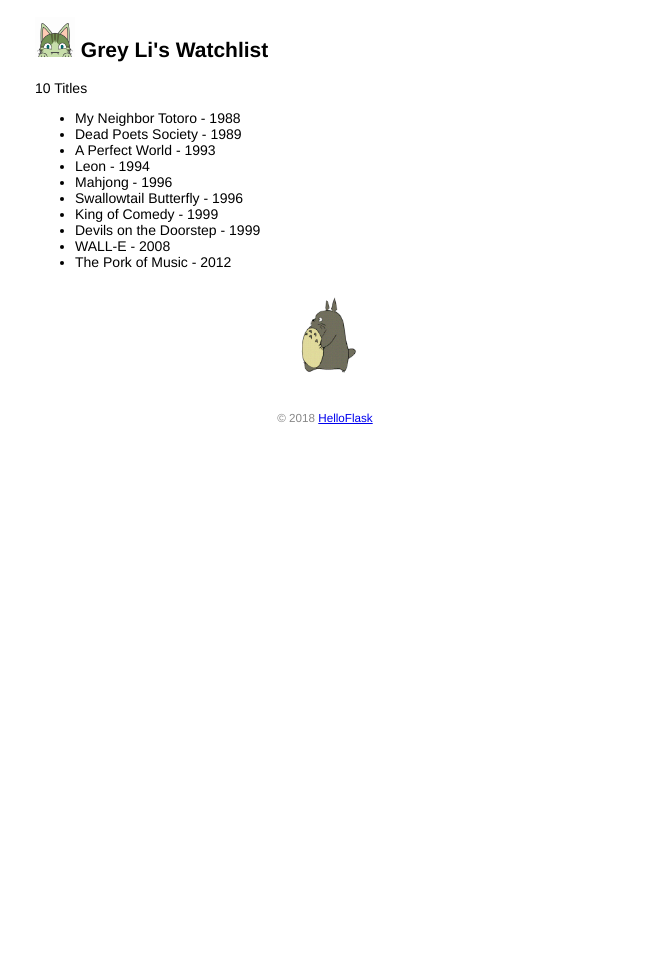
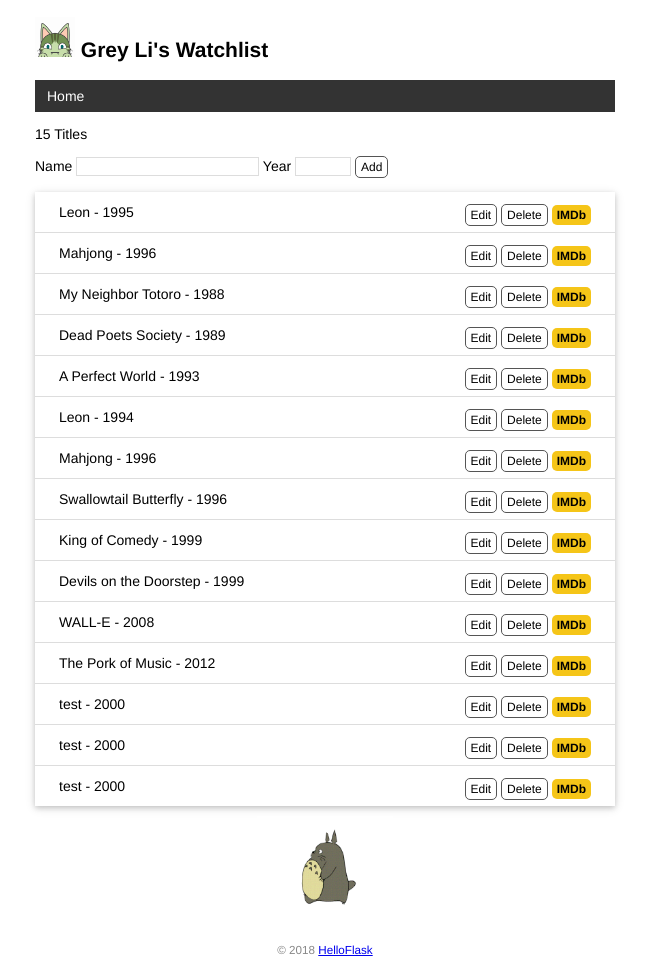
Before and after one commit to guohuanyang/watchlist, a Flask app: page / in a window 1280 px wide. Shown: the whole page, without its empty margins (315-964 px from the left). Before the commit the page ends 424 px from the top, so only its background shows below. Run offline with Flask 2, Linux system fonts and the light colour scheme; data comes from the database, SQL or seed files in the repository; both versions use the stored data as it was after the commit.

Commit message:
Create, edit and delete item by form

```diff
--- a/flask_app.py
+++ b/flask_app.py
@@ -9,9 +9,11 @@
 # -------------------------------------------------------------------------------
 import os
 import sys
+import click
 
 from flask import Flask, render_template
-from flask import escape, url_for
+from flask import escape
+from flask import request, url_for, redirect, flash
 from flask_sqlalchemy import SQLAlchemy
 
 WIN = sys.platform.startswith('win')
@@ -23,22 +25,9 @@ else:  # 否则使用四个斜线
 app = Flask(__name__)
 app.config['SQLALCHEMY_DATABASE_URI'] = prefix + os.path.join(app.root_path, 'data.db')
 app.config['SQLALCHEMY_TRACK_MODIFICATIONS'] = False  # 关闭对模型修改的监控
+app.config['SECRET_KEY'] = 'dev'
 
 db = SQLAlchemy(app)
-
-tmp_name = 'Grey Li'
-movies = [
-    {'title': 'My Neighbor Totoro', 'year': '1988'},
-    {'title': 'Dead Poets Society', 'year': '1989'},
-    {'title': 'A Perfect World', 'year': '1993'},
-    {'title': 'Leon', 'year': '1994'},
-    {'title': 'Mahjong', 'year': '1996'},
-    {'title': 'Swallowtail Butterfly', 'year': '1996'},
-    {'title': 'King of Comedy', 'year': '1999'},
-    {'title': 'Devils on the Doorstep', 'year': '1999'},
-    {'title': 'WALL-E', 'year': '2008'},
-    {'title': 'The Pork of Music', 'year': '2012'},
-]
 
 
 class User(db.Model):
@@ -52,9 +41,21 @@ class Movie(db.Model):
     year = db.Column(db.String(4))
 
 
-@app.route('/')
+@app.route('/', methods=['GET', 'POST'])
 def index():
-    return render_template('index.html', name=tmp_name, movies=movies)
+    if request.method == "POST":
+        title = request.form.get('title')
+        year = request.form.get('year')
+        if not title or not year or len(year)>4 or len(title)>60:
+            flash('Invalid input.')  # 显示错误提示
+            return redirect(url_for('index'))  # 重定向回主页
+        movie = Movie(title=title, year=year)
+        db.session.add(movie)
+        db.session.commit()
+        flash('Item created.')
+        return redirect(url_for('index'))
+    movies = Movie.query.all()
+    return render_template('index.html', movies=movies)
 
 
 @app.route('/user/<name>')
@@ -70,3 +71,82 @@ def test_url_for():
     print(url_for('user_page', name='chenjiani'))
     print(url_for('test_url_for', name=1))
     return 'test page'
+
+
+@app.cli.command()  # 注册为命令
+@click.option('--drop', is_flag=True, help='create after drop')
+def initdb(drop):
+    """
+    initialize the database.
+    """
+    if drop:
+        db.drop_all()
+    db.create_all()
+    click.echo("initialized the database.")
+
+
+@app.cli.command()
+def forge():
+    """Generate fake data."""
+    db.create_all()
+
+    # 全局的两个变量移动到这个函数内
+    name = 'Grey Li'
+    movies = [
+        {'title': 'My Neighbor Totoro', 'year': '1988'},
+        {'title': 'Dead Poets Society', 'year': '1989'},
+        {'title': 'A Perfect World', 'year': '1993'},
+        {'title': 'Leon', 'year': '1994'},
+        {'title': 'Mahjong', 'year': '1996'},
+        {'title': 'Swallowtail Butterfly', 'year': '1996'},
+        {'title': 'King of Comedy', 'year': '1999'},
+        {'title': 'Devils on the Doorstep', 'year': '1999'},
+        {'title': 'WALL-E', 'year': '2008'},
+        {'title': 'The Pork of Music', 'year': '2012'},
+    ]
+
+    user = User(name=name)
+    db.session.add(user)
+    for m in movies:
+        movie = Movie(title=m['title'], year=m['year'])
+        db.session.add(movie)
+
+    db.session.commit()
+    click.echo('Done.')
+
+
+@app.errorhandler(404)
+def page_not_found(e):
+    return render_template('404.html'), 404
+
+
+@app.context_processor
+def inject_user():
+    user = User.query.first()
+    return dict(user=user)
+
+
+@app.route('/movie/edit/<int:movie_id>', methods=['GET', 'POST'])
+def edit(movie_id):
+    movie = Movie.query.get_or_404(movie_id)
+    if request.method == 'POST':
+        title = request.form.get('title')
+        year = request.form.get('year')
+        if not title or not year or len(year)>4 or len(title)>60:
+            flash('Invalid input.')  # 显示错误提示
+            return redirect(url_for('index'))  # 重定向回主页
+        movie.title = title
+        movie.year = year
+        db.session.commit()
+        flash('Item updated.')
+        return redirect(url_for('index'))  # 重定向回主页
+    return render_template('edit.html', movie=movie)
+
+
+@app.route('/movie/delete/<int:movie_id>', methods=['POST'])
+def delete(movie_id):
+    movie = Movie.query.get_or_404(movie_id)
+    db.session.delete(movie)
+    db.session.commit()
+    flash('Item deleted')
+    return redirect(url_for('index'))
--- a/static/css/style.css
+++ b/static/css/style.css
@@ -46,3 +46,83 @@ footer {
     margin: 0 auto;
     height: 100px;
 }
+nav ul {
+    list-style-type: none;
+    margin: 0;
+    padding: 0;
+    overflow: hidden;
+    background-color: #333;
+}
+
+nav li {
+    float: left;
+}
+
+nav li a {
+    display: block;
+    color: white;
+    text-align: center;
+    padding: 8px 12px;
+    text-decoration: none;
+}
+
+nav li a:hover {
+    background-color: #111;
+}
+.float-right {
+    float: right;
+}
+
+.imdb {
+    font-size: 12px;
+    font-weight: bold;
+    color: black;
+    text-decoration: none;
+    background: #F5C518;
+    border-radius: 5px;
+    padding: 3px 5px;
+}
+/* 覆盖某些浏览器对 input 元素定义的字体 */
+input[type=submit] {
+    font-family: inherit;
+}
+
+input[type=text] {
+    border: 1px solid #ddd;
+}
+
+input[name=year] {
+    width: 50px;
+}
+
+.btn {
+    font-size: 12px;
+    padding: 3px 5px;
+    text-decoration: none;
+    cursor: pointer;
+    background-color: white;
+    color: black;
+    border: 1px solid #555555;
+    border-radius: 5px;
+}
+
+.btn:hover {
+    text-decoration: none;
+    background-color: black;
+    color: white;
+    border: 1px solid black;
+}
+.alert {
+    position: relative;
+    padding: 7px;
+    margin: 7px 0;
+    border: 1px solid transparent;
+    color: #004085;
+    background-color: #cce5ff;
+    border-color: #b8daff;
+    border-radius: 5px;
+}
+
+.inline-form {
+    display: inline;
+}
--- /dev/null
+++ b/templates/base.html
@@ -0,0 +1,31 @@
+<!DOCTYPE html>
+<html lang="en">
+<head>
+    {% block head %}
+    <meta charset="utf-8">
+    <meta name="viewport" content="width=device-width, initial-scale=1.0">
+    <title>{{ user.name }}'s Watchlist</title>
+    <link rel="icon" href="{{ url_for('static', filename='favicon.ico') }}">
+    <link rel="stylesheet" href="{{ url_for('static', filename='css/style.css') }}" type="text/css">
+    {% endblock %}
+</head>
+<body>
+    <!-- 插入到页面标题上方 -->
+    {% for message in get_flashed_messages() %}
+        <div class="alert">{{ message }}</div>
+    {% endfor %}
+    <h2>
+        <img alt="Avatar" class="avatar" src="{{ url_for('static', filename='images/avatar.png') }}">
+        {{ user.name }}'s Watchlist
+    </h2>
+    <nav>
+        <ul>
+            <li><a href="{{ url_for('index') }}">Home</a></li>
+        </ul>
+    </nav>
+    {% block content %}{% endblock %}
+    <footer>
+        <small>&copy; 2018 <a href="http://helloflask.com/tutorial">HelloFlask</a></small>
+    </footer>
+</body>
+</html>
--- a/templates/index.html
+++ b/templates/index.html
@@ -1,26 +1,24 @@
-<!DOCTYPE html>
-<html lang="en">
-<head>
-    <meta charset="utf-8">
-    <link rel="icon" href="{{ url_for('static', filename='favicon.ico') }}">
-    <link rel="stylesheet" href="{{ url_for('static', filename='css/style.css') }}" type="text/css">
-    <title>{{ name }}'s Watchlist</title>
-</head>
-<body>
-    <h2>
-        <img alt="Avatar" class="avatar" src="{{ url_for('static', filename='images/avatar.png') }}">
-        {{ name }}'s Watchlist
-    </h2>
-    {# 使用 length 过滤器获取 movies 变量的长度 #}
-    <p>{{ movies|length }} Titles</p>
-    <ul>
-        {% for movie in movies %}  {# 迭代 movies 变量 #}
-        <li>{{ movie.title }} - {{ movie.year }}</li>  {# 等同于 movie['title'] #}
-        {% endfor %}  {# 使用 endfor 标签结束 for 语句 #}
-    </ul>
-    <img alt="Walking Totoro" class="totoro" src="{{ url_for('static', filename='images/totoro.gif') }}">
-    <footer>
-        <small>&copy; 2018 <a href="http://helloflask.com/tutorial">HelloFlask</a></small>
-    </footer>
-</body>
-</html>
+{% extends 'base.html' %}
+
+{% block content %}
+<p>{{ movies|length }} Titles</p>
+<form method="post">
+    Name <input type="text" name="title" autocomplete="off" required>
+    Year <input type="text" name="year" autocomplete="off" required>
+    <input class="btn" type="submit" name="submit" value="Add">
+</form>
+<ul class="movie-list">
+    {% for movie in movies %}
+    <li>{{ movie.title }} - {{ movie.year }}
+        <span class="float-right">
+            <a class="btn" href="{{ url_for('edit', movie_id=movie.id) }}">Edit</a>
+            <form class="inline-form" method="post" action="{{ url_for('delete', movie_id=movie.id) }}">
+                <input class="btn" type="submit" name="delete" value="Delete" onclick="return confirm('Are you sure?')">
+            </form>
+            <a class="imdb" href="https://www.imdb.com/find?q={{ movie.title }}" target="_blank" title="Find this movie on IMDb">IMDb</a>
+        </span>
+    </li>
+    {% endfor %}
+</ul>
+<img alt="Walking Totoro" class="totoro" src="{{ url_for('static', filename='images/totoro.gif') }}" title="to~to~ro~">
+{% endblock %}
```
Also changed, not shown: templates/404.html (added, +12 -0 lines), templates/edit.html (added, +10 -0 lines), data.db, 2 other files.
